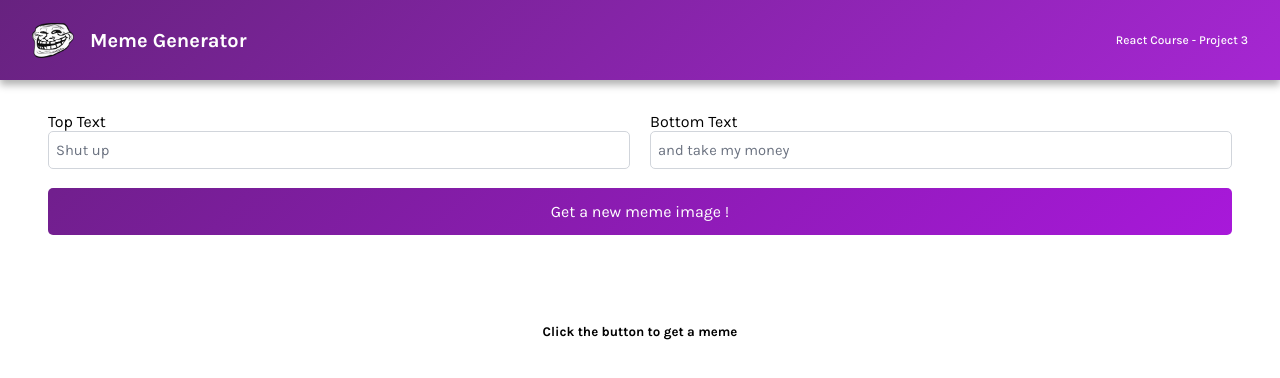
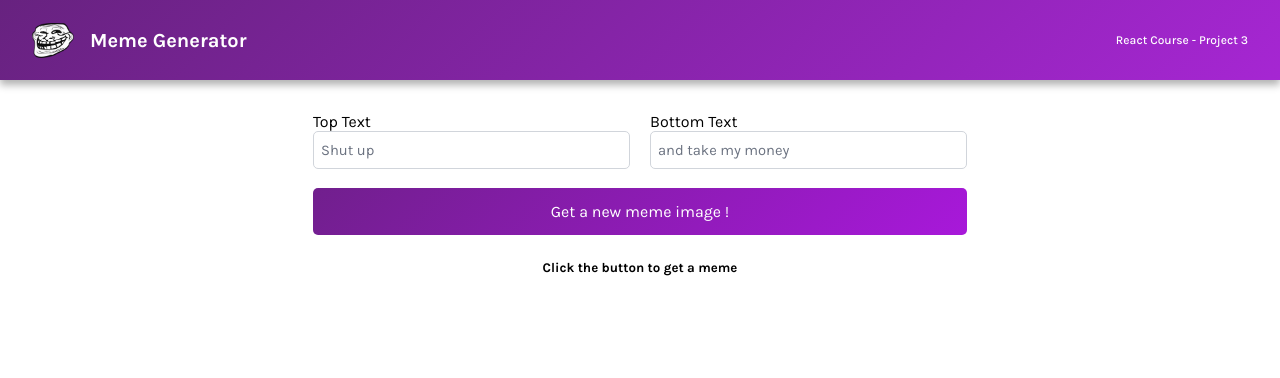
Before and after one commit to SOCRAMBLLE/meme-generator, a React (Vite) app: page / in a window 1280 px wide. Shown: the top 378 px of the page. Built offline with nearby package versions, Linux system fonts and the light colour scheme.

Commit message:
small styling fixes

```diff
--- a/src/style.css
+++ b/src/style.css
@@ -46,7 +46,9 @@ header {
 }
 
 main {
+  margin: auto;
   padding: 2rem 3rem;
+  max-width: 750px;
 }
 
 .form {
@@ -101,6 +103,5 @@ main {
 
 .meme--default {
   width: 100%;
-  padding: 4rem;
   text-align: center;
 }
```
